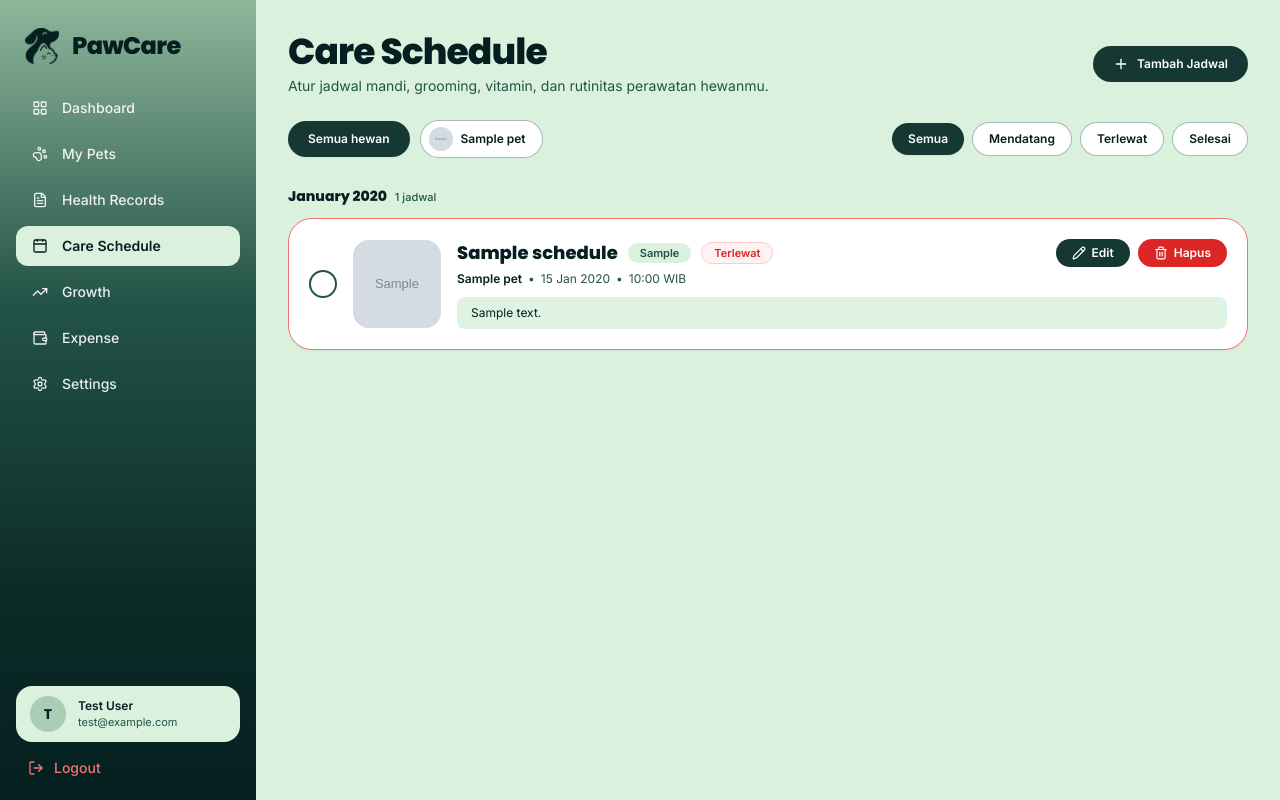
After one commit to rohim-z/pawcare, a Laravel app: page /care-schedules in a window 1280 px wide. The commit adds this page. Run offline with Laravel 12, Linux system fonts and the light colour scheme; a user stored in the database is signed in; data comes from the database, SQL or seed files in the repository; tables that the repository leaves empty hold one stand-in row (values such as "Sample post"); grey boxes marked "Sample" are stand-in pictures; some libraries are stand-ins or nearby versions.

Commit message:
Membuat halaman Care Schedule

```diff
--- /dev/null
+++ b/app/Http/Controllers/CareScheduleController.php
@@ -0,0 +1,136 @@
+<?php
+
+namespace App\Http\Controllers;
+
+use App\Models\CareSchedule;
+use Illuminate\Http\Request;
+use Illuminate\Support\Facades\Auth;
+
+class CareScheduleController extends Controller
+{
+    public function index(Request $request)
+    {
+        $user = Auth::user();
+        $pets = $user->pets()->orderBy('name')->get();
+        $petIds = $pets->pluck('id');
+
+        $query = CareSchedule::with('pet')
+            ->whereIn('pet_id', $petIds);
+
+        // Filter berdasarkan hewan
+        if ($request->filled('pet_id')) {
+            $query->where('pet_id', $request->pet_id);
+        }
+
+        // Filter berdasarkan tab status
+        $filterStatus = $request->get('status', 'all');
+        $today = now()->toDateString();
+
+        if ($filterStatus === 'upcoming') {
+            $query->where('status', 'pending')
+                  ->whereDate('scheduled_date', '>=', $today);
+        } elseif ($filterStatus === 'overdue') {
+            $query->where('status', 'pending')
+                  ->whereDate('scheduled_date', '<', $today);
+        } elseif ($filterStatus === 'completed') {
+            $query->where('status', 'completed');
+        }
+
+        // Urutkan yang pending di atas, lalu berdasarkan tanggal & jam terdekat
+        $schedules = $query->orderByRaw("FIELD(status, 'pending', 'completed')")
+            ->orderBy('scheduled_date', 'asc')
+            ->orderBy('scheduled_time', 'asc')
+            ->get();
+
+        return view('care_schedules.index', compact('schedules', 'pets', 'filterStatus'));
+    }
+
+    public function create()
+    {
+        $pets = Auth::user()->pets()->orderBy('name')->get();
+
+        if ($pets->isEmpty()) {
+            return redirect()->route('pets.create')
+                ->with('error', 'Tambahkan hewan peliharaan terlebih dahulu sebelum membuat jadwal.');
+        }
+
+        return view('care_schedules.create', compact('pets'));
+    }
+
+    public function store(Request $request)
+    {
+        $petIds = Auth::user()->pets()->pluck('id')->toArray();
+
+        $validated = $request->validate([
+            'pet_id' => 'required|in:' . implode(',', $petIds),
+            'title' => 'required|string|max:255',
+            'category' => 'required|string|max:100',
+            'scheduled_date' => 'required|date',
+            'scheduled_time' => 'nullable|date_format:H:i',
+            'notes' => 'nullable|string',
+        ]);
+
+        $validated['status'] = 'pending';
+
+        CareSchedule::create($validated);
+
+        return redirect()->route('care-schedules.index')
+            ->with('success', 'Jadwal perawatan berhasil ditambahkan.');
+    }
+
+    public function edit(CareSchedule $careSchedule)
+    {
+        $this->authorizeSchedule($careSchedule);
+        $pets = Auth::user()->pets()->orderBy('name')->get();
+
+        return view('care_schedules.edit', compact('careSchedule', 'pets'));
+    }
+
+    public function update(Request $request, CareSchedule $careSchedule)
+    {
+        $this->authorizeSchedule($careSchedule);
+        $petIds = Auth::user()->pets()->pluck('id')->toArray();
+
+        $validated = $request->validate([
+            'pet_id' => 'required|in:' . implode(',', $petIds),
+            'title' => 'required|string|max:255',
+            'category' => 'required|string|max:100',
+            'scheduled_date' => 'required|date',
+            'scheduled_time' => 'nullable',
+            'status' => 'required|in:pending,completed',
+            'notes' => 'nullable|string',
+        ]);
+
+        $careSchedule->update($validated);
+
+        return redirect()->route('care-schedules.index')
+            ->with('success', 'Jadwal perawatan berhasil diperbarui.');
+    }
+
+    public function toggleComplete(CareSchedule $careSchedule)
+    {
+        $this->authorizeSchedule($careSchedule);
+
+        $careSchedule->update([
+            'status' => $careSchedule->status === 'completed' ? 'pending' : 'completed',
+        ]);
+
+        return back()->with('success', 'Status jadwal berhasil diperbarui.');
+    }
+
+    public function destroy(CareSchedule $careSchedule)
+    {
+        $this->authorizeSchedule($careSchedule);
+        $careSchedule->delete();
+
+        return redirect()->route('care-schedules.index')
+            ->with('success', 'Jadwal perawatan berhasil dihapus.');
+    }
+
+    private function authorizeSchedule(CareSchedule $careSchedule)
+    {
+        if ($careSchedule->pet->user_id !== Auth::id()) {
+            abort(403);
+        }
+    }
+}
--- a/app/Models/CareSchedule.php
+++ b/app/Models/CareSchedule.php
@@ -2,9 +2,29 @@
 
 namespace App\Models;
 
+use Illuminate\Database\Eloquent\Factories\HasFactory;
 use Illuminate\Database\Eloquent\Model;
 
 class CareSchedule extends Model
 {
-    //
+    use HasFactory;
+
+    protected $fillable = [
+        'pet_id',
+        'title',
+        'category',
+        'scheduled_date',
+        'scheduled_time',
+        'status',
+        'notes',
+    ];
+
+    protected $casts = [
+        'scheduled_date' => 'date',
+    ];
+
+    public function pet()
+    {
+        return $this->belongsTo(Pet::class);
+    }
 }
--- a/app/Models/User.php
+++ b/app/Models/User.php
@@ -46,4 +46,9 @@ class User extends Authenticatable
             'password' => 'hashed',
         ];
     }
+
+    public function pets()
+    {
+        return $this->hasMany(Pet::class);
+    }
 }
--- /dev/null
+++ b/resources/views/care_schedules/index.blade.php
@@ -0,0 +1,197 @@
+@extends('layouts.app')
+
+@section('title', 'Care Schedule')
+
+@section('content')
+    <!-- header -->
+    <div class="flex flex-col sm:flex-row sm:items-center justify-between gap-4 mb-6">
+        <div>
+            <h1 class="font-heading text-3xl md:text-4xl font-extrabold text-paw-darkest tracking-tight">Care Schedule</h1>
+            <p class="text-xs md:text-sm text-paw-medium mt-1">Atur jadwal mandi, grooming, vitamin, dan rutinitas perawatan hewanmu.</p>
+        </div>
+        <a href="{{ route('care-schedules.create') }}"
+           class="inline-flex items-center gap-2 bg-paw-dark hover:bg-paw-darkest text-white text-xs font-semibold px-5 py-2.5 rounded-full transition shrink-0 self-start sm:self-auto">
+            <i data-lucide="plus" class="w-4 h-4"></i>
+            <span>Tambah Jadwal</span>
+        </a>
+    </div>
+
+    <!-- notifikasi -->
+    @if(session('success'))
+        <div class="mb-5 px-4 py-3 rounded-xl bg-paw-sage/50 border border-paw-medium text-paw-darkest text-xs font-medium flex items-center justify-between">
+            <span>{{ session('success') }}</span>
+            <button type="button" onclick="this.parentElement.remove()" class="text-paw-dark hover:text-paw-darkest">
+                <i data-lucide="x" class="w-4 h-4"></i>
+            </button>
+        </div>
+    @endif
+
+    <!-- filter -->
+    <div class="flex flex-col md:flex-row md:items-center justify-between gap-4 mb-7">
+        <!-- pil hewan -->
+        <div class="flex flex-wrap items-center gap-2.5">
+            <a href="{{ route('care-schedules.index', array_filter(['status' => $filterStatus !== 'all' ? $filterStatus : null])) }}"
+               class="inline-flex items-center px-5 py-2.5 rounded-full text-xs font-semibold transition {{ !request('pet_id') ? 'bg-paw-dark text-white shadow-sm' : 'bg-white text-paw-darkest border border-paw-medium/40 hover:border-paw-medium' }}">
+                Semua hewan
+            </a>
+
+            @foreach($pets as $pet)
+                <a href="{{ route('care-schedules.index', array_filter(['pet_id' => $pet->id, 'status' => $filterStatus !== 'all' ? $filterStatus : null])) }}"
+                   class="inline-flex items-center gap-2 pl-2 pr-4 py-1.5 rounded-full text-xs font-semibold transition {{ request('pet_id') == $pet->id ? 'bg-paw-dark text-white shadow-sm' : 'bg-white text-paw-darkest border border-paw-medium/40 hover:border-paw-medium' }}">
+                    <img src="{{ $pet->photo ? asset('storage/' . $pet->photo) : asset('images/catanddog.png') }}"
+                         alt="{{ $pet->name }}"
+                         class="w-6 h-6 rounded-full object-cover bg-paw-light">
+                    <span>{{ $pet->name }}</span>
+                </a>
+            @endforeach
+        </div>
+
+        <!-- pil status -->
+        <div class="flex flex-wrap items-center gap-2 self-start md:self-auto">
+            @php
+                $statuses = [
+                    'all' => 'Semua',
+                    'upcoming' => 'Mendatang',
+                    'overdue' => 'Terlewat',
+                    'completed' => 'Selesai',
+                ];
+            @endphp
+            @foreach($statuses as $key => $label)
+                <a href="{{ route('care-schedules.index', array_filter(['pet_id' => request('pet_id'), 'status' => $key !== 'all' ? $key : null])) }}"
+                   class="inline-flex items-center px-4 py-2 rounded-full text-xs font-semibold transition {{ $filterStatus === $key ? 'bg-paw-dark text-white shadow-sm' : 'bg-white text-paw-darkest border border-paw-medium/40 hover:border-paw-medium' }}">
+                    {{ $label }}
+                </a>
+            @endforeach
+        </div>
+    </div>
+
+    @if($schedules->isEmpty())
+        <!-- kosong -->
+        <div class="bg-paw-cream rounded-2xl border border-paw-medium p-10 text-center">
+            <div class="w-12 h-12 rounded-2xl bg-paw-light text-paw-medium flex items-center justify-center mx-auto mb-3">
+                <i data-lucide="calendar" class="w-6 h-6"></i>
+            </div>
+            <h2 class="font-heading text-base font-bold text-paw-darkest">Belum ada jadwal perawatan</h2>
+            <p class="text-xs text-paw-medium mt-1 max-w-md mx-auto">Buat jadwal mandi, grooming, pemberian vitamin, atau kontrol rutin agar tidak ada perawatan yang terlewat.</p>
+            <a href="{{ route('care-schedules.create') }}"
+               class="inline-flex items-center gap-2 bg-paw-dark hover:bg-paw-darkest text-white text-xs font-semibold px-5 py-2.5 rounded-full transition mt-4">
+                <i data-lucide="plus" class="w-4 h-4"></i>
+                <span>Tambah Jadwal Pertama</span>
+            </a>
+        </div>
+    @else
+        @php
+            $groupedSchedules = $schedules->groupBy(function ($item) {
+                return \Carbon\Carbon::parse($item->scheduled_date)->translatedFormat('F Y');
+            });
+        @endphp
+
+        <!-- daftar per bulan -->
+        <div class="space-y-6">
+            @foreach($groupedSchedules as $monthYear => $monthSchedules)
+                <div>
+                    <!-- header bulan -->
+                    <div class="flex items-baseline gap-2 mb-3">
+                        <h2 class="font-heading text-sm font-extrabold text-paw-darkest">
+                            {{ $monthYear }}
+                        </h2>
+                        <span class="text-[11px] font-medium text-paw-medium">
+                            {{ $monthSchedules->count() }} jadwal
+                        </span>
+                    </div>
+
+                    <!-- daftar kartu -->
+                    <div class="space-y-3.5">
+                        @foreach($monthSchedules as $schedule)
+                            @php
+                                $isCompleted = $schedule->status === 'completed';
+                                $isOverdue = !$isCompleted && \Carbon\Carbon::parse($schedule->scheduled_date)->lt(now()->startOfDay());
+                            @endphp
+
+                            <div class="bg-white rounded-3xl border {{ $isOverdue ? 'border-red-400' : 'border-paw-medium' }} p-5 shadow-sm flex items-center gap-4 transition {{ $isCompleted ? 'opacity-70' : '' }}">
+                                <!-- tombol centang selesai -->
+                                <form action="{{ route('care-schedules.toggle', $schedule->id) }}" method="POST" class="shrink-0">
+                                    @csrf
+                                    @method('PATCH')
+                                    <button type="submit"
+                                            title="{{ $isCompleted ? 'Tandai belum selesai' : 'Tandai selesai' }}"
+                                            class="w-7 h-7 rounded-full border-2 flex items-center justify-center transition {{ $isCompleted ? 'bg-paw-dark border-paw-dark text-white' : 'bg-white border-paw-medium hover:border-paw-darkest text-transparent hover:text-paw-medium' }}">
+                                        <i data-lucide="check" class="w-4 h-4"></i>
+                                    </button>
+                                </form>
+
+                                <!-- foto hewan -->
+                                <img src="{{ $schedule->pet->photo ? asset('storage/' . $schedule->pet->photo) : asset('images/catanddog.png') }}"
+                                     alt="{{ $schedule->pet->name }}"
+                                     class="w-[88px] h-[88px] rounded-2xl object-cover bg-paw-light shrink-0 hidden sm:block">
+
+                                <!-- isi kartu -->
+                                <div class="flex-1 min-w-0">
+                                    <!-- baris atas: judul & tombol aksi -->
+                                    <div class="flex flex-col sm:flex-row sm:items-start justify-between gap-3">
+                                        <div>
+                                            <div class="flex flex-wrap items-center gap-2.5">
+                                                <h3 class="font-heading text-base md:text-lg font-extrabold text-paw-darkest leading-tight {{ $isCompleted ? 'line-through text-paw-medium' : '' }}">
+                                                    {{ $schedule->title }}
+                                                </h3>
+                                                <span class="text-[11px] font-semibold bg-paw-light text-paw-medium px-3 py-0.5 rounded-full">
+                                                    {{ $schedule->category }}
+                                                </span>
+                                                @if($isCompleted)
+                                                    <span class="text-[11px] font-semibold bg-emerald-50 text-emerald-700 border border-emerald-200 px-3 py-0.5 rounded-full">
+                                                        Selesai
+                                                    </span>
+                                                @elseif($isOverdue)
+                                                    <span class="text-[11px] font-semibold bg-red-50 text-red-600 border border-red-200 px-3 py-0.5 rounded-full">
+                                                        Terlewat
+                                                    </span>
+                                                @endif
+                                            </div>
+
+                                            <div class="flex flex-wrap items-center gap-1.5 text-xs text-paw-medium mt-1">
+                                                <span class="font-bold text-paw-darkest">{{ $schedule->pet->name }}</span>
+                                                <span>•</span>
+                                                <span>{{ \Carbon\Carbon::parse($schedule->scheduled_date)->translatedFormat('d M Y') }}</span>
+                                                @if($schedule->scheduled_time)
+                                                    <span>•</span>
+                                                    <span>{{ \Carbon\Carbon::parse($schedule->scheduled_time)->format('H:i') }} WIB</span>
+                                                @endif
+                                            </div>
+                                        </div>
+
+                                        <!-- tombol edit & hapus -->
+                                        <div class="flex items-center gap-2 shrink-0">
+                                            <a href="{{ route('care-schedules.edit', $schedule->id) }}"
+                                               class="inline-flex items-center gap-1.5 px-4 py-1.5 rounded-full bg-paw-dark hover:bg-paw-darkest text-white text-xs font-semibold transition">
+                                                <i data-lucide="pencil" class="w-3.5 h-3.5"></i>
+                                                <span>Edit</span>
+                                            </a>
+
+                                            <form action="{{ route('care-schedules.destroy', $schedule->id) }}" method="POST"
+                                                  onsubmit="return confirm('Yakin ingin menghapus jadwal perawatan ini?')">
+                                                @csrf
+                                                @method('DELETE')
+                                                <button type="submit"
+                                                        class="inline-flex items-center gap-1.5 px-4 py-1.5 rounded-full bg-red-600 hover:bg-red-700 text-white text-xs font-semibold transition">
+                                                    <i data-lucide="trash-2" class="w-3.5 h-3.5"></i>
+                                                    <span>Hapus</span>
+                                                </button>
+                                            </form>
+                                        </div>
+                                    </div>
+
+                                    <!-- kotak catatan full width -->
+                                    @if($schedule->notes)
+                                        <div class="mt-2.5 w-full bg-paw-light/85 rounded-lg px-3.5 py-2 text-xs text-paw-darkest">
+                                            {{ $schedule->notes }}
+                                        </div>
+                                    @endif
+                                </div>
+                            </div>
+                        @endforeach
+                    </div>
+                </div>
+            @endforeach
+        </div>
+    @endif
+@endsection
--- a/resources/views/layouts/app.blade.php
+++ b/resources/views/layouts/app.blade.php
@@ -71,8 +71,8 @@
                         <span>Health Records</span>
                     </a>
 
-                    <a href="#"
-                       class="flex items-center gap-3.5 px-4 py-2.5 rounded-xl text-sm font-medium text-white/90 hover:bg-white/10 transition">
+                    <a href="{{ route('care-schedules.index') }}"
+                        class="flex items-center gap-3.5 px-4 py-2.5 rounded-xl text-sm font-medium transition {{ request()->routeIs('care-schedules.*') ? 'bg-paw-light text-paw-darkest font-semibold shadow-sm' : 'text-white/90 hover:bg-white/10' }}">
                         <i data-lucide="calendar" class="w-4 h-4 shrink-0"></i>
                         <span>Care Schedule</span>
                     </a>
--- a/routes/web.php
+++ b/routes/web.php
@@ -5,6 +5,7 @@ use Illuminate\Support\Facades\Route;
 use App\Http\Controllers\DashboardController;
 use App\Http\Controllers\PetController;
 use App\Http\Controllers\HealthRecordController;
+use App\Http\Controllers\CareScheduleController;
 
 // Jika user membuka halaman utama langsung diarahkan ke halaman login
 Route::get('/', function () {
@@ -33,4 +34,9 @@ Route::middleware('auth')->group(function () {
 
     // health records
     Route::resource('health-records', HealthRecordController::class)->except(['show']);
+
+    // care schedules
+    Route::resource('care-schedules', CareScheduleController::class)->except(['show']);
+    Route::patch('/care-schedules/{careSchedule}/toggle', [CareScheduleController::class, 'toggleComplete'])
+    ->name('care-schedules.toggle');
 });
```
Also changed, not shown: resources/views/care_schedules/create.blade.php (added, +179 -0 lines), resources/views/care_schedules/edit.blade.php (added, +196 -0 lines).
